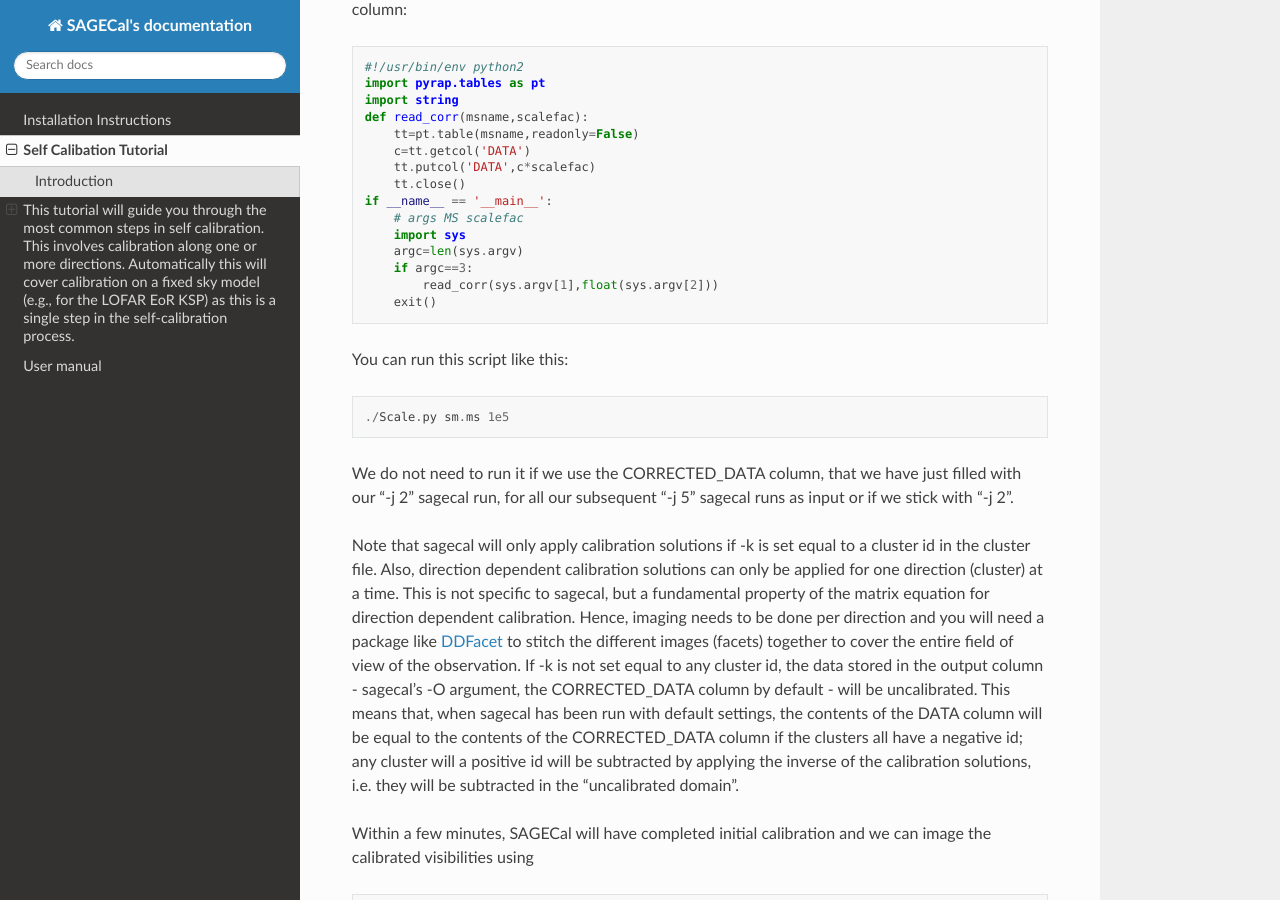
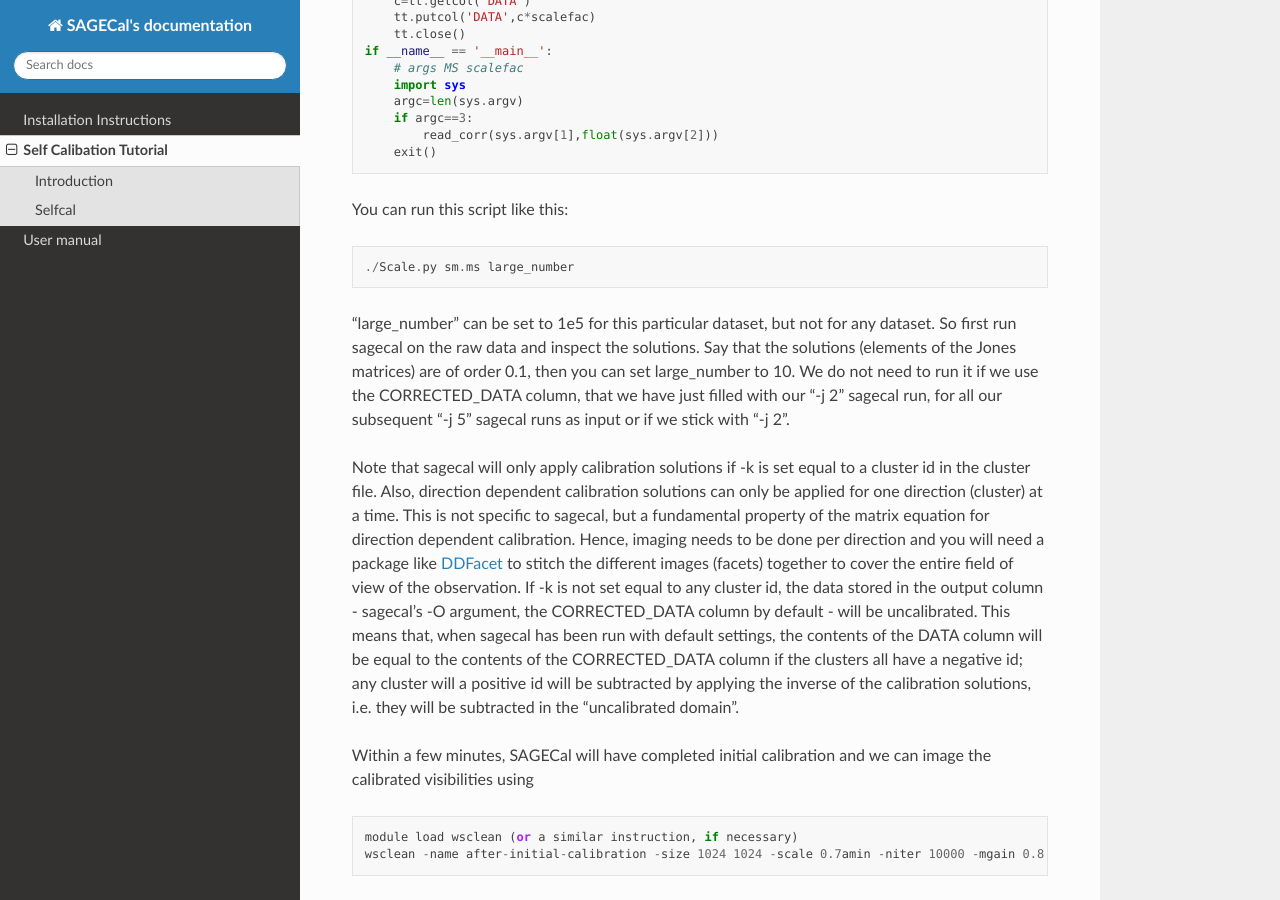
Before and after one commit to nlesc-dirac/sagecal, a Sphinx documentation site: the page built from Docs/source/tutorial.rst, in a window 1280 px wide and 900 px high, scrolled down 2799 px. Built offline with Sphinx 7.4.7 and the Read the Docs theme 2.0.0, drawn with Linux system fonts in a browser that asks for light colours; some of the changed text lies outside the part shown.

Commit message:
Expanded explanation of scaling to raw data; 1e5 only appropriate for the dataset in this tutorial. Mentioned bandpass and stochastic calibration options

```diff
--- a/Docs/source/tutorial.rst
+++ b/Docs/source/tutorial.rst
@@ -5,7 +5,6 @@
 ^^^^^^^^^^^^
 
 This tutorial will guide you through the most common steps in self calibration. This involves calibration along one or more directions. Automatically this will cover calibration on a fixed sky model (e.g., for the LOFAR EoR KSP) as this is a single step in the self-calibration process.
-=======
 
 Selfcal
 ^^^^^^^
@@ -127,8 +126,9 @@
 
 ::
 
-   ./Scale.py sm.ms 1e5
+   ./Scale.py sm.ms large_number
 
+"large_number" can be set to 1e5 for this particular dataset, but not for any dataset. So first run sagecal on the raw data and inspect the solutions. Say that the solutions (elements of the Jones matrices) are of order 0.1, then you can set large_number to 10.
 We do not need to run it if we use the CORRECTED_DATA column, that we have just filled with our "-j 2" sagecal run, for all our subsequent "-j 5" sagecal runs as input or if we stick with "-j 2".
 
 Note that sagecal will only apply calibration solutions if -k is set equal to a cluster id in the cluster file. Also, direction dependent calibration solutions can only be applied for one direction (cluster) at a time. This is not specific to sagecal, but a fundamental property of the matrix equation for direction dependent calibration. Hence, imaging needs to be done per direction and you will need a package like DDFacet_ to stitch the different images (facets) together to cover the entire field of view of the observation. If -k is not set equal to any cluster id, the data stored in the output column - sagecal's -O argument,  the CORRECTED_DATA column by default - will be uncalibrated. This means that, when sagecal has been run with default settings, the contents of the DATA column will be equal to the contents of the CORRECTED_DATA column if the clusters all have a negative id; any cluster will a positive id will be subtracted by applying the inverse of the calibration solutions, i.e. they will be subtracted in the "uncalibrated domain".
@@ -196,3 +196,5 @@
   ../../install/bin/sagecal_gpu -d sm.ms -s after-initial-calibration-image.fits.sky.txt -c after-initial-calibration-image.fits.sky.txt.cluster -n 40 -t 1 -p sm.ms.solutions -a 0 -e 4 -F 1 -j 2 -B 1 -E 1  > sm.ms.output
 
 where the first cluster must have a positive id and all the others a negative id such that only the 3C196 cluster will be subtracted and no calibration solutions are applied.
+
+See the :doc:`user manual <user_manual>` for all the possible operations, e.g. stochastic calibration. Other options include distributed and bandpass calibration. Also simulation is included in the :doc:`user manual <user_manual>`.
```
